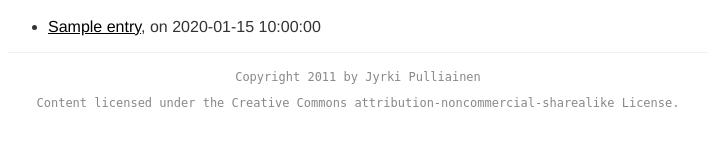
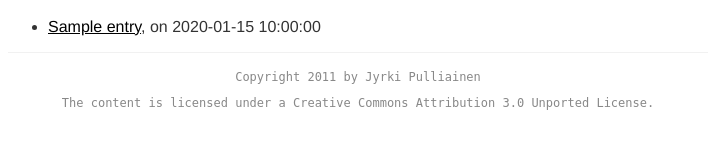
Before and after one commit to nailor/www.dywypi.org, a Python web app: template templates/blog/tag.html in a window 1280 px wide. Shown: the part 185-334 px from the top of the page, without its empty margins (282-990 px from the left). Run offline with Jinja, Linux system fonts and the light colour scheme; the template is opened without the code that fills it: most values are stand-ins (such as "Sample title", 1, 10 or a date in 2020); some libraries are stand-ins or nearby versions; some web fonts are replaced.

Commit message:
Change license to something more sensible

```diff
--- a/static/css/base.css
+++ b/static/css/base.css
@@ -99,6 +99,11 @@ div.footer {
   color: #888;
 }
 
+div.footer a {
+    text-decoration: none;
+    color: #888;
+}
+
 section.about img {
   float: left;
   margin-right: 5px;
--- a/templates/base.html
+++ b/templates/base.html
@@ -38,8 +38,9 @@
       <div class="footer">
         <p>Copyright 2011 by Jyrki Pulliainen</p>
         <p>
-          Content licensed under the Creative Commons
-          attribution-noncommercial-sharealike License.
+          The content is licensed under a <a rel="license"
+          href="http://creativecommons.org/licenses/by/3.0/">Creative
+          Commons Attribution 3.0 Unported License</a>.
         </p>
       </div>
     </div>
```
